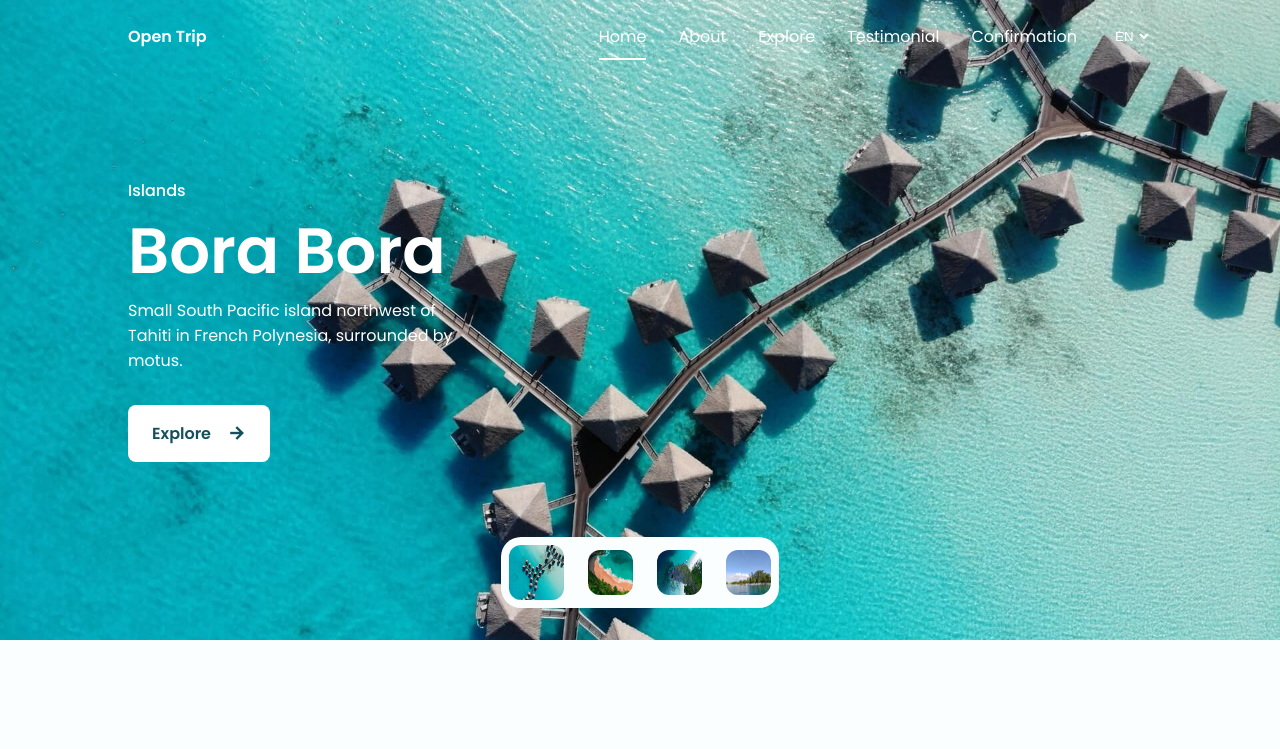
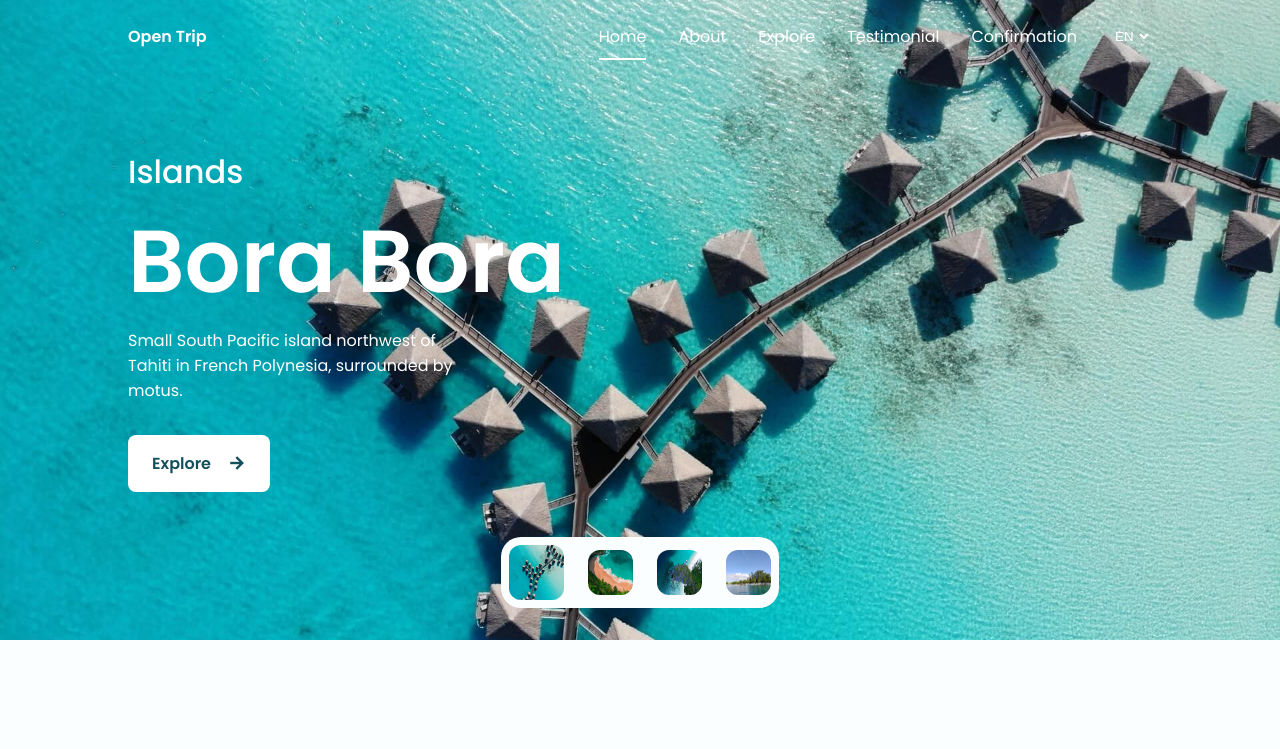
Before and after one commit to Emwaii/percobaan, a plain HTML site: page index.html in a window 1280 px wide. Shown: the top 749 px of the page. Drawn offline with nearby package versions, Linux system fonts and the light colour scheme.

Commit message:
Update UI Version 1.0.2

```diff
--- a/assets/css/styles.css
+++ b/assets/css/styles.css
@@ -25,8 +25,9 @@
 
   /*========== Font and typography ==========*/
   --body-font: 'Poppins', sans-serif;
-  --title-font: 'Poppins', sans-serif;
-  --biggest-font-size: 2.5rem;
+  /* --title-font: 'Poppins', sans-serif; */
+  --biggest-font-size: 3rem;
+  --big-font-size: 1.25rem;
   --h1-font-size: 1.5rem;
   --h2-font-size: 1.25rem;
   --h3-font-size: 1rem;
@@ -61,7 +62,8 @@
 
 @media screen and (min-width: 968px) {
   :root {
-    --biggest-font-size: 4rem;
+    --biggest-font-size: 5.5rem;
+    --big-font-size: 2rem;
     --h1-font-size: 2.25rem;
     --h2-font-size: 1.75rem;
     --h3-font-size: 1.25rem;
--- a/index.html
+++ b/index.html
@@ -482,7 +482,7 @@
         </main>
 
         <!--==================== FOOTER ====================-->
-        <footer class="footer section" style="background:aliceblue;">
+        <footer class="footer section">
             <div class="footer__container container grid">
                 <div class="footer__content grid">
                     <div class="footer__data">
```
